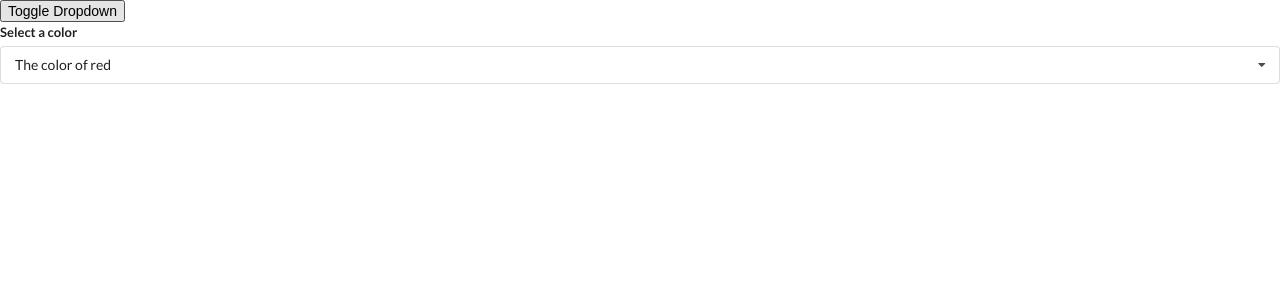
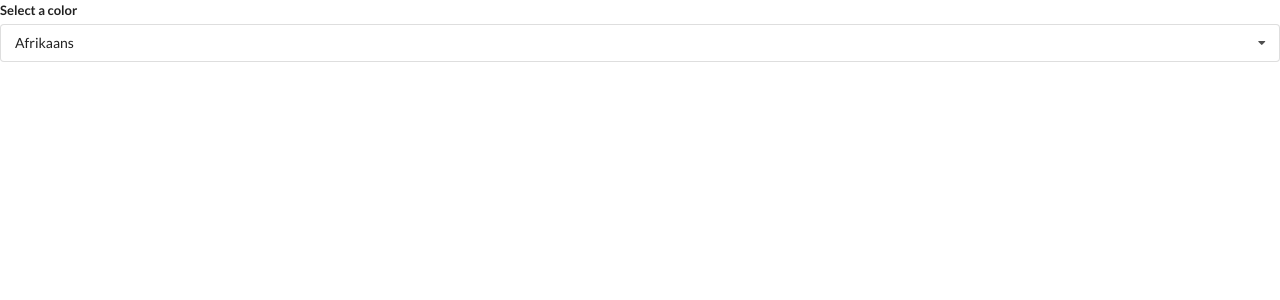
Before and after one commit to elizawtw/widgets, a React (Create React App) app: page / in a window 1280 px wide. Shown: the top 300 px of the page. Built offline with nearby package versions, Linux system fonts and the light colour scheme.

Commit message:
setup for translate widget

```diff
--- a/src/App.js
+++ b/src/App.js
@@ -3,6 +3,7 @@
 import Accordion from "./components/Accordion";
 import Search from "./components/Search";
 import Dropdown from "./components/Dropdown";
+import Translate from "./components/Translate";
 
 const items = [
   {
@@ -41,13 +42,14 @@
     <div>
       {/* <Search /> */}
       {/* { <Accordion items={items}/> /*name of prop is items and the value is the items array */}
-      <button onClick={() => setShowDropdown(!showDropdown)}>Toggle Dropdown</button>
+      {/* <button onClick={() => setShowDropdown(!showDropdown)}>Toggle Dropdown</button>
       {showDropdown ?
       <Dropdown
       selected={selected}
       onSelectedChange={setSelected}
       options={options} />
-      : null}
+      : null} */}
+      <Translate />
     </div>
   );
 };
--- /dev/null
+++ b/src/components/Translate.js
@@ -0,0 +1,32 @@
+import React, { useState, useEffect } from "react";
+import Dropdown from "./Dropdown";
+
+const options = [
+  {
+    label: "Afrikaans",
+    value: "af",
+  },
+  {
+    label: "Arabic",
+    value: "ar",
+  },
+  {
+    label: "Hindi",
+    value: "hi",
+  },
+];
+
+const Translate = () => {
+  const [language, setLanguage] = useState(options[0]);
+  return (
+    <div>
+      <Dropdown
+        options={options}
+        selected={language}
+        onSelectedChange={setLanguage}
+      />
+    </div>
+  );
+};
+
+export default Translate;
```
